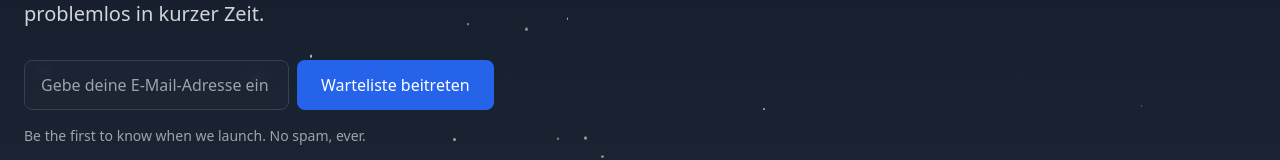
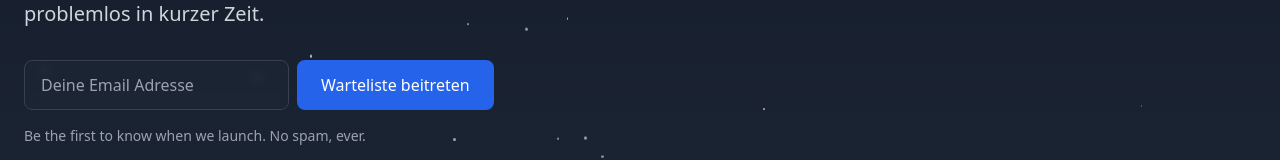
Before and after one commit to dackelpapafranz/auterix-stealth, a Next.js app: page / in a window 1280 px wide. Shown: the part 364-524 px from the top of the page. Built offline with nearby package versions, Linux system fonts and the light colour scheme.

Commit message:
Update page.js

```diff
--- a/app/page.js
+++ b/app/page.js
@@ -66,7 +66,7 @@ const ContactModal = ({ isOpen, onClose }) => {
         },
         body: JSON.stringify({
           ...formData,
-          _subject: 'New Contact Request from auterix',
+          _subject: `auterix Kontaktanfrage: ${formData.email}`,
           _cc: 'martin@auterix.com'
         })
       });
@@ -188,7 +188,7 @@ const LandingPage = () => {
         },
         body: JSON.stringify({
           email: email,
-          _subject: 'New Waitlist Signup from auterix',
+          _subject: `auterix Warteliste: ${email}`,
           _cc: 'martin@auterix.com'
         })
       });
@@ -234,7 +234,7 @@ const LandingPage = () => {
               <div className="flex flex-col sm:flex-row gap-2">
                 <input
                   type="email"
-                  placeholder="Gebe deine E-Mail-Adresse ein"
+                  placeholder="Deine Email Adresse"
                   className="flex-1 px-4 py-3 bg-gray-800/50 backdrop-blur-sm border border-gray-700 rounded-lg focus:outline-none focus:border-blue-500 text-white placeholder-gray-400"
                   required
                   value={email}
```
